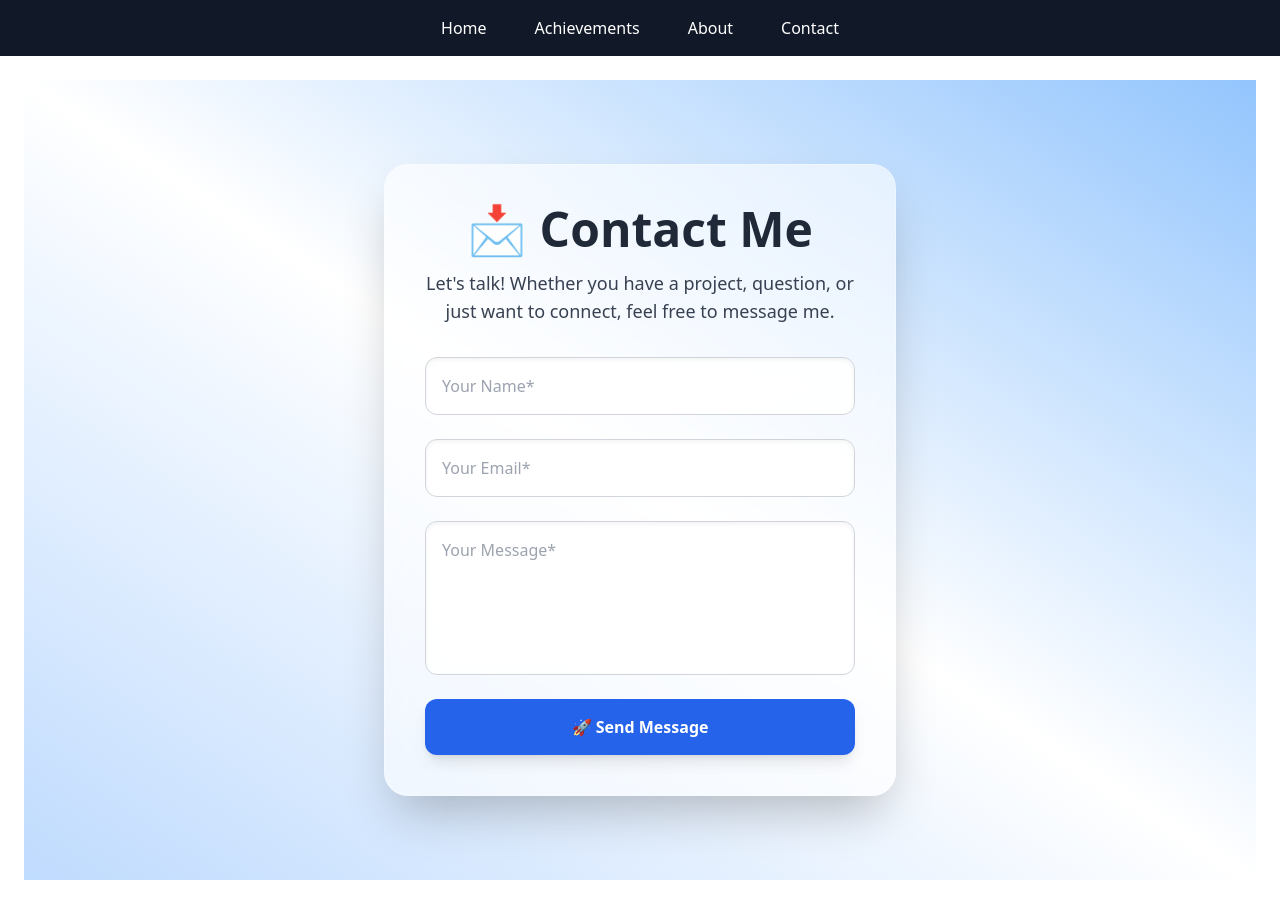
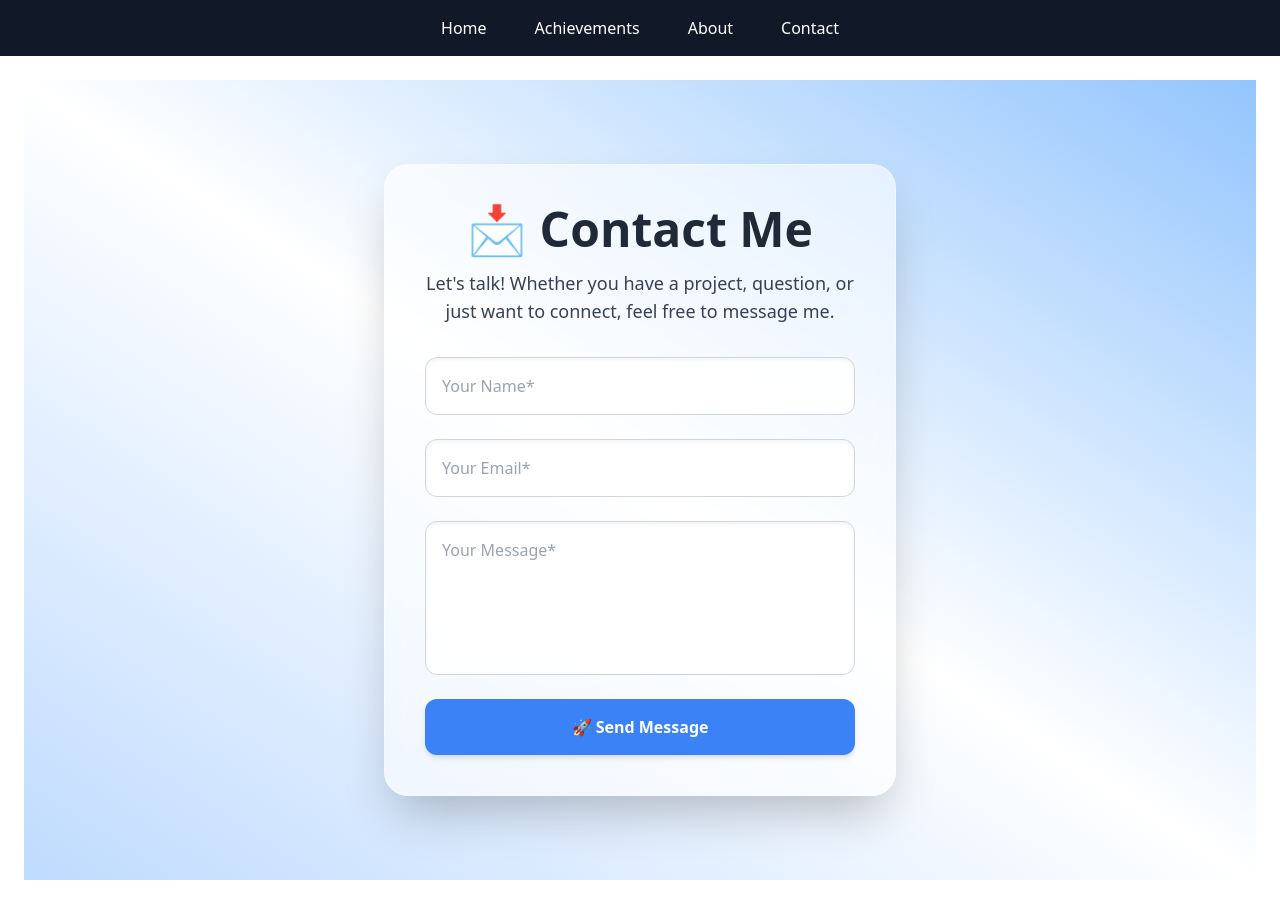
Before and after one commit to Unlinedfaun7162/personalsite, a React (Create React App) app: page /personalsite/contact in a window 1280 px wide. Built offline with nearby package versions, Linux system fonts and the light colour scheme; the HTML template or start-up script is replaced by a standard one.

Commit message:
Contacts send button fix

```diff
--- a/src/pages/Contact.js
+++ b/src/pages/Contact.js
@@ -46,12 +46,12 @@ const Contact = () => {
             value="https://unlinedfaun7162.github.io/personalsite/thankyou"
           />
 
-          <button
-            type="submit"
-            className="w-full bg-blue-600 hover:bg-blue-700 text-white font-semibold py-4 rounded-xl transition shadow-lg"
-          >
-            🚀 Send Message
-          </button>
+         <button
+           type="submit"
+           className="w-full bg-blue-500 hover:bg-blue-600 text-white font-semibold py-4 rounded-xl transition shadow-md focus:outline-none focus:ring-2 focus:ring-blue-400"
+         >
+           🚀 Send Message
+         </button>
         </form>
       </div>
     </div>
```
